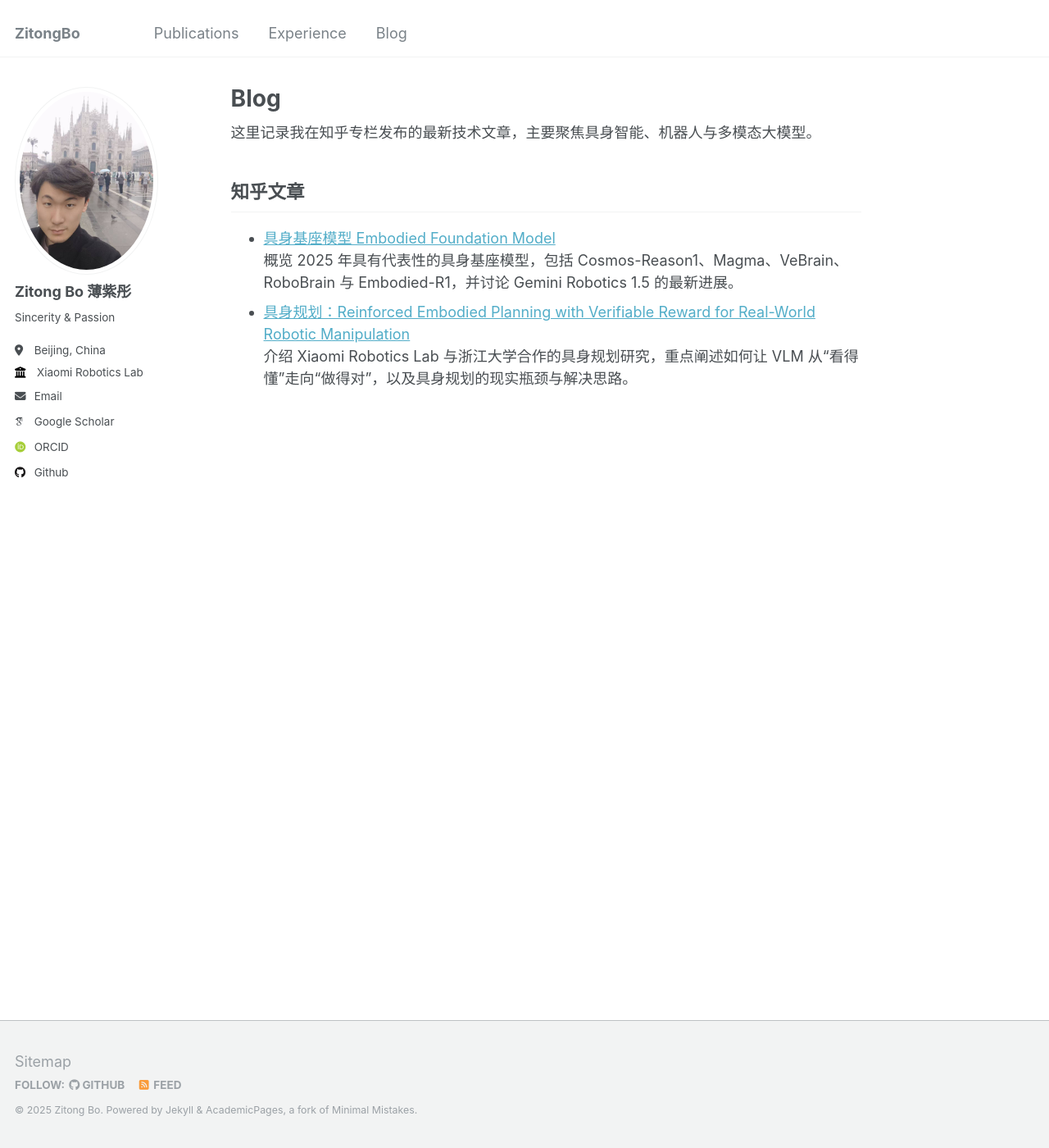
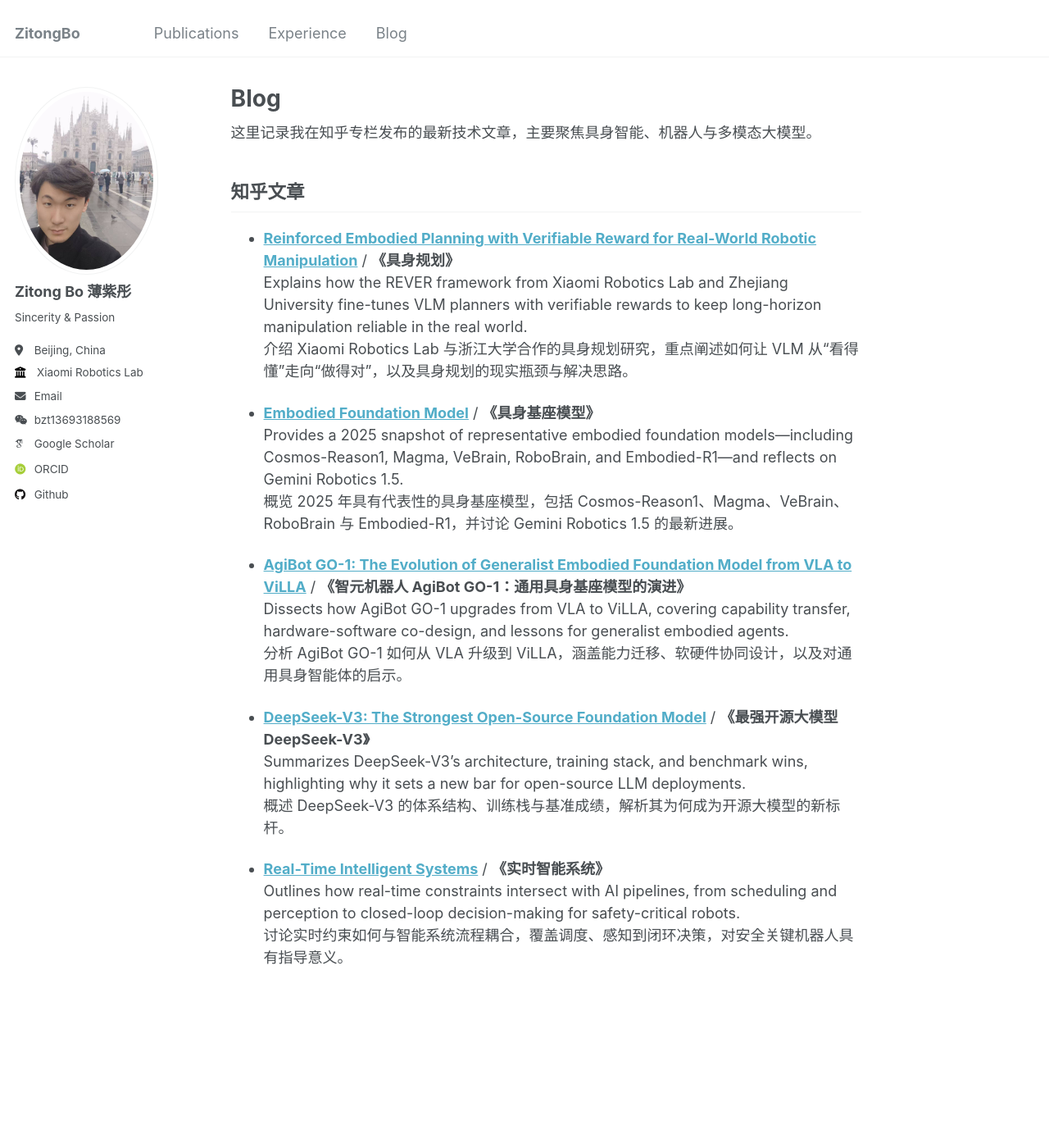
Before and after one commit to ZitongBo/ZitongBo.github.io, a Jekyll site: the page built from _pages/blog.md, in a window 1280 px wide and 1400 px high. Shown: the whole window at 82% size. Built offline with Jekyll 4.4.1, drawn with Linux system fonts in a browser that asks for light colours; some web fonts are replaced.

```diff
--- a/_config.yml
+++ b/_config.yml
@@ -70,6 +70,7 @@ author:
   xing             : # Username
   youtube          : # Username
   zhihu            : # URL
+  wechat           : "bzt13693188569"
 
 # Publication Category - The following the list of publication categories and their headings
 publication_category:
--- a/_includes/author-profile.html
+++ b/_includes/author-profile.html
@@ -35,6 +35,9 @@
       {% endif %}
       {% if author.email %}
         <li><a href="mailto:{{ author.email }}"><i class="fas fa-fw fa-envelope icon-pad-right" aria-hidden="true"></i>{{ site.data.ui-text[site.locale].email_label | default: "Email" }}</a></li>
+      {% endif %}
+      {% if author.wechat %}
+        <li><i class="fab fa-fw fa-weixin icon-pad-right" aria-hidden="true"></i>{{ author.wechat }}</li>
       {% endif %}
 
       <!-- Font Awesome and Academicons icons / Academic websites -->
--- a/_pages/blog.md
+++ b/_pages/blog.md
@@ -10,7 +10,22 @@ excerpt: "精选知乎专栏文章"
 
 ## 知乎文章
 
-- [具身基座模型 Embodied Foundation Model](https://zhuanlan.zhihu.com/p/1969874282386560574)\
+- **[Reinforced Embodied Planning with Verifiable Reward for Real-World Robotic Manipulation](https://zhuanlan.zhihu.com/p/1966932514057724104)** / **《具身规划》**
+  Explains how the REVER framework from Xiaomi Robotics Lab and Zhejiang University fine-tunes VLM planners with verifiable rewards to keep long-horizon manipulation reliable in the real world.
+  介绍 Xiaomi Robotics Lab 与浙江大学合作的具身规划研究，重点阐述如何让 VLM 从“看得懂”走向“做得对”，以及具身规划的现实瓶颈与解决思路。
+
+- **[Embodied Foundation Model](https://zhuanlan.zhihu.com/p/1969874282386560574)** / **《具身基座模型》**
+  Provides a 2025 snapshot of representative embodied foundation models—including Cosmos-Reason1, Magma, VeBrain, RoboBrain, and Embodied-R1—and reflects on Gemini Robotics 1.5.
   概览 2025 年具有代表性的具身基座模型，包括 Cosmos-Reason1、Magma、VeBrain、RoboBrain 与 Embodied-R1，并讨论 Gemini Robotics 1.5 的最新进展。
-- [具身规划：Reinforced Embodied Planning with Verifiable Reward for Real-World Robotic Manipulation](https://zhuanlan.zhihu.com/p/1966932514057724104)\
-  介绍 Xiaomi Robotics Lab 与浙江大学合作的具身规划研究，重点阐述如何让 VLM 从“看得懂”走向“做得对”，以及具身规划的现实瓶颈与解决思路。
+
+- **[AgiBot GO-1: The Evolution of Generalist Embodied Foundation Model from VLA to ViLLA](https://zhuanlan.zhihu.com/p/1920515230280189587)** / **《智元机器人 AgiBot GO-1：通用具身基座模型的演进》**
+  Dissects how AgiBot GO-1 upgrades from VLA to ViLLA, covering capability transfer, hardware-software co-design, and lessons for generalist embodied agents.
+  分析 AgiBot GO-1 如何从 VLA 升级到 ViLLA，涵盖能力迁移、软硬件协同设计，以及对通用具身智能体的启示。
+
+- **[DeepSeek-V3: The Strongest Open-Source Foundation Model](https://zhuanlan.zhihu.com/p/21725843952)** / **《最强开源大模型 DeepSeek-V3》**
+  Summarizes DeepSeek-V3’s architecture, training stack, and benchmark wins, highlighting why it sets a new bar for open-source LLM deployments.
+  概述 DeepSeek-V3 的体系结构、训练栈与基准成绩，解析其为何成为开源大模型的新标杆。
+
+- **[Real-Time Intelligent Systems](https://zhuanlan.zhihu.com/p/717190037)** / **《实时智能系统》**
+  Outlines how real-time constraints intersect with AI pipelines, from scheduling and perception to closed-loop decision-making for safety-critical robots.
+  讨论实时约束如何与智能系统流程耦合，覆盖调度、感知到闭环决策，对安全关键机器人具有指导意义。
```
Also changed, not shown: _pages/about.md (+7 -6 lines), _publications/REVER.md (added, +13 -0 lines).
